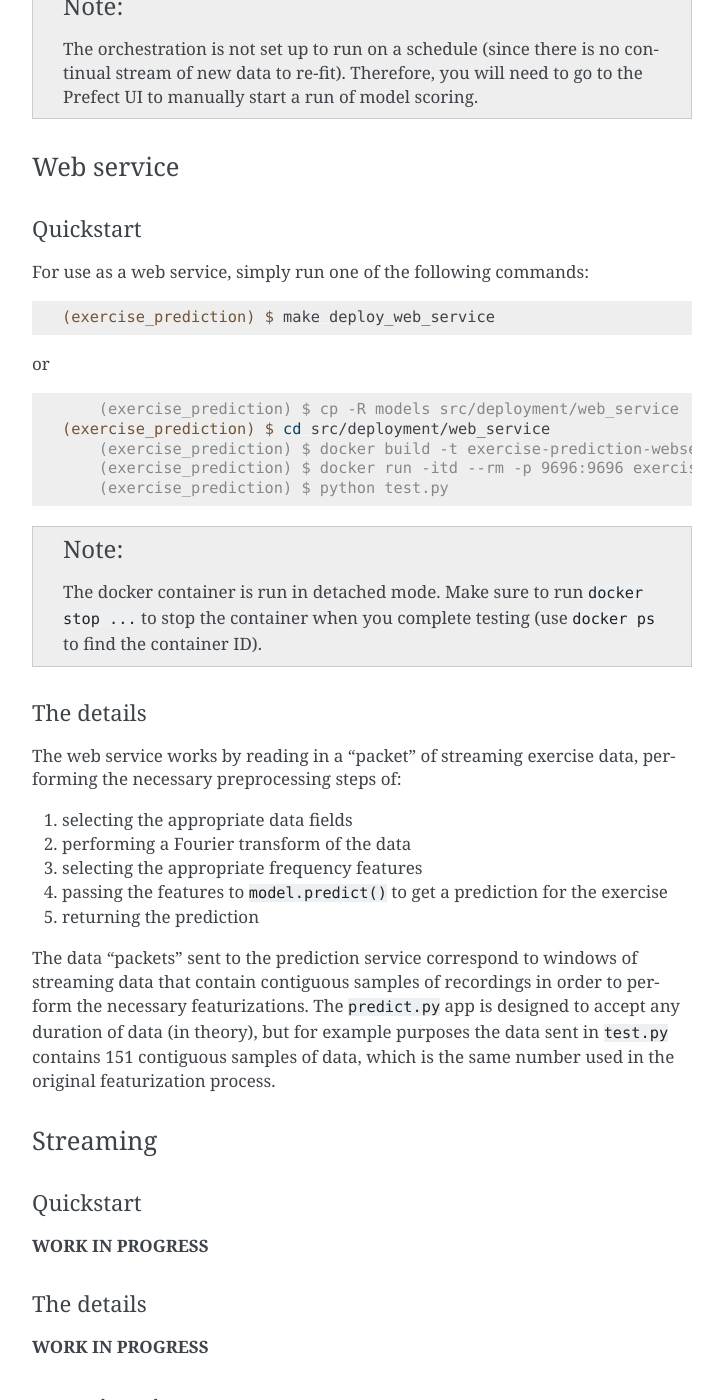
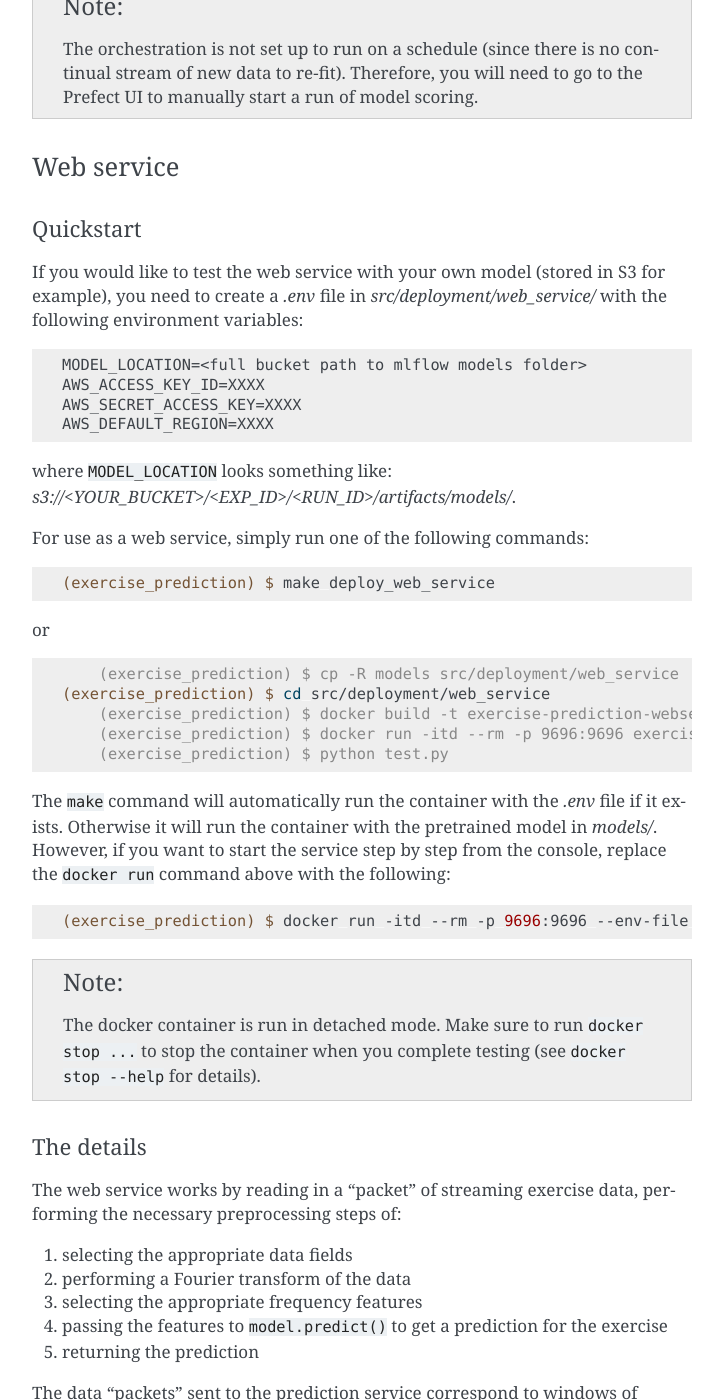
Before and after one commit to adamgifford-behavr/exercise_prediction, a Sphinx documentation site: the page built from docs/getting-started.rst, in a window 1280 px wide and 1400 px high, scrolled down 12797 px. Shown: the whole window, without its empty margins (388-1111 px from the left). Built offline with Sphinx 7.4.7, drawn with Linux system fonts in a browser that asks for light colours.

Commit message:
updated documentation and make commands for web service deployment

```diff
--- a/docs/getting-started.rst
+++ b/docs/getting-started.rst
@@ -630,6 +630,20 @@
 Quickstart
 ^^^^^^^^^^
 
+If you would like to test the web service with your own model (stored in S3 for example),
+you need to create a `.env` file in `src/deployment/web_service/` with the following
+environment variables:
+
+.. code-block:: text
+
+    MODEL_LOCATION=<full bucket path to mlflow models folder>
+    AWS_ACCESS_KEY_ID=XXXX
+    AWS_SECRET_ACCESS_KEY=XXXX
+    AWS_DEFAULT_REGION=XXXX
+
+where ``MODEL_LOCATION`` looks something like:
+`s3://<YOUR_BUCKET>/<EXP_ID>/<RUN_ID>/artifacts/models/`.
+
 For use as a web service, simply run one of the following commands:
 
 .. code-block:: console
@@ -646,11 +660,20 @@
 	(exercise_prediction) $ docker run -itd --rm -p 9696:9696 exercise-prediction-webservice:v1
 	(exercise_prediction) $ python test.py
 
+The ``make`` command will automatically run the container with the `.env` file if it
+exists. Otherwise it will run the container with the pretrained model in `models/`.
+However, if you want to start the service step by step from the console, replace the
+``docker run`` command above with the following:
+
+.. code-block:: console
+
+    (exercise_prediction) $ docker run -itd --rm -p 9696:9696 --env-file .env exercise-prediction-webservice:v1
+
 .. note::
 
     The docker container is run in detached mode. Make sure to run ``docker stop ...``
-    to stop the container when you complete testing (use ``docker ps`` to find the
-    container ID).
+    to stop the container when you complete testing (see ``docker stop --help`` for
+    details).
 
 The details
 ^^^^^^^^^^^
```
Also changed, not shown: README.md (+4 -7 lines), docs/getting-started.html (+25 -6 lines), docs/searchindex.js, 1 other file.
